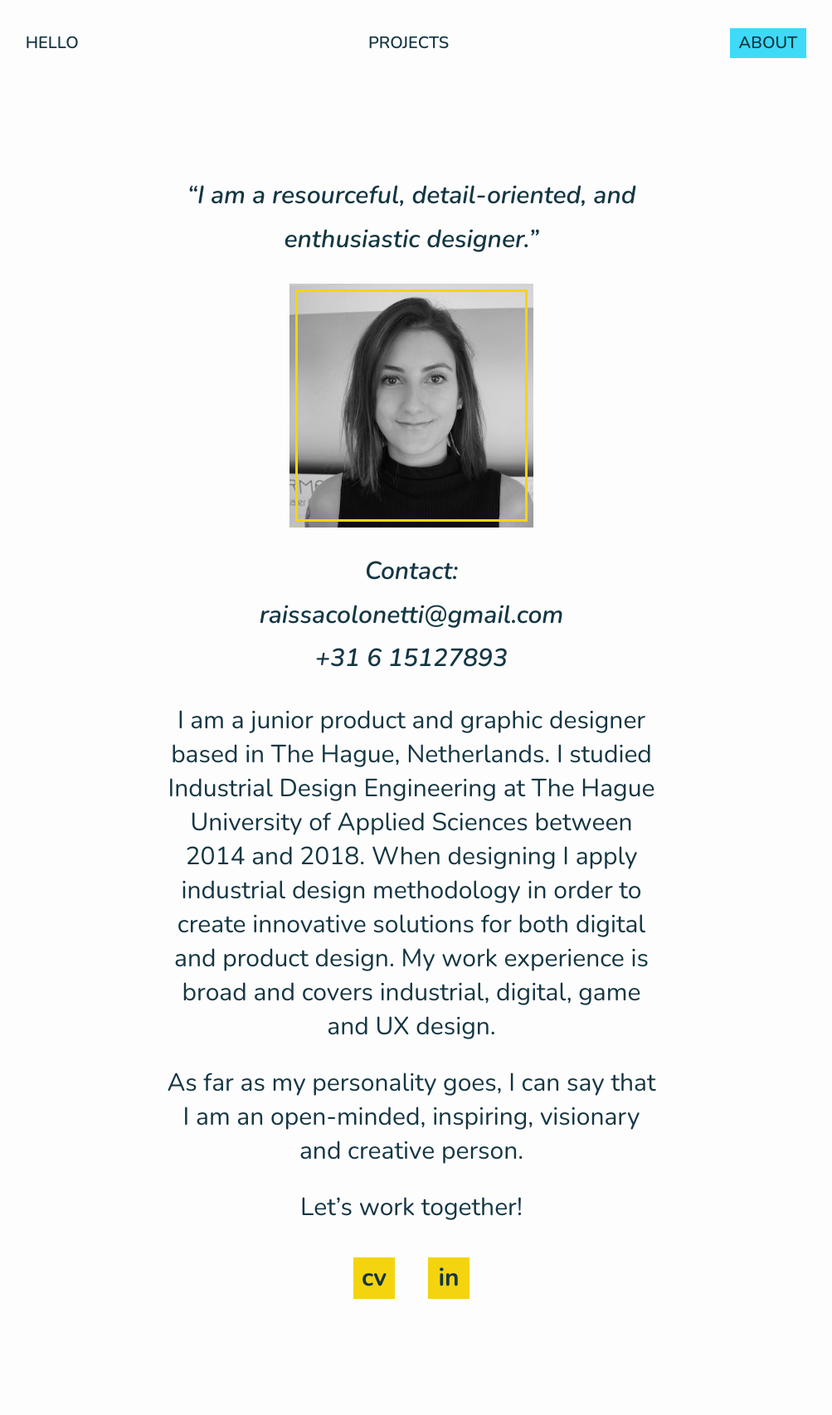
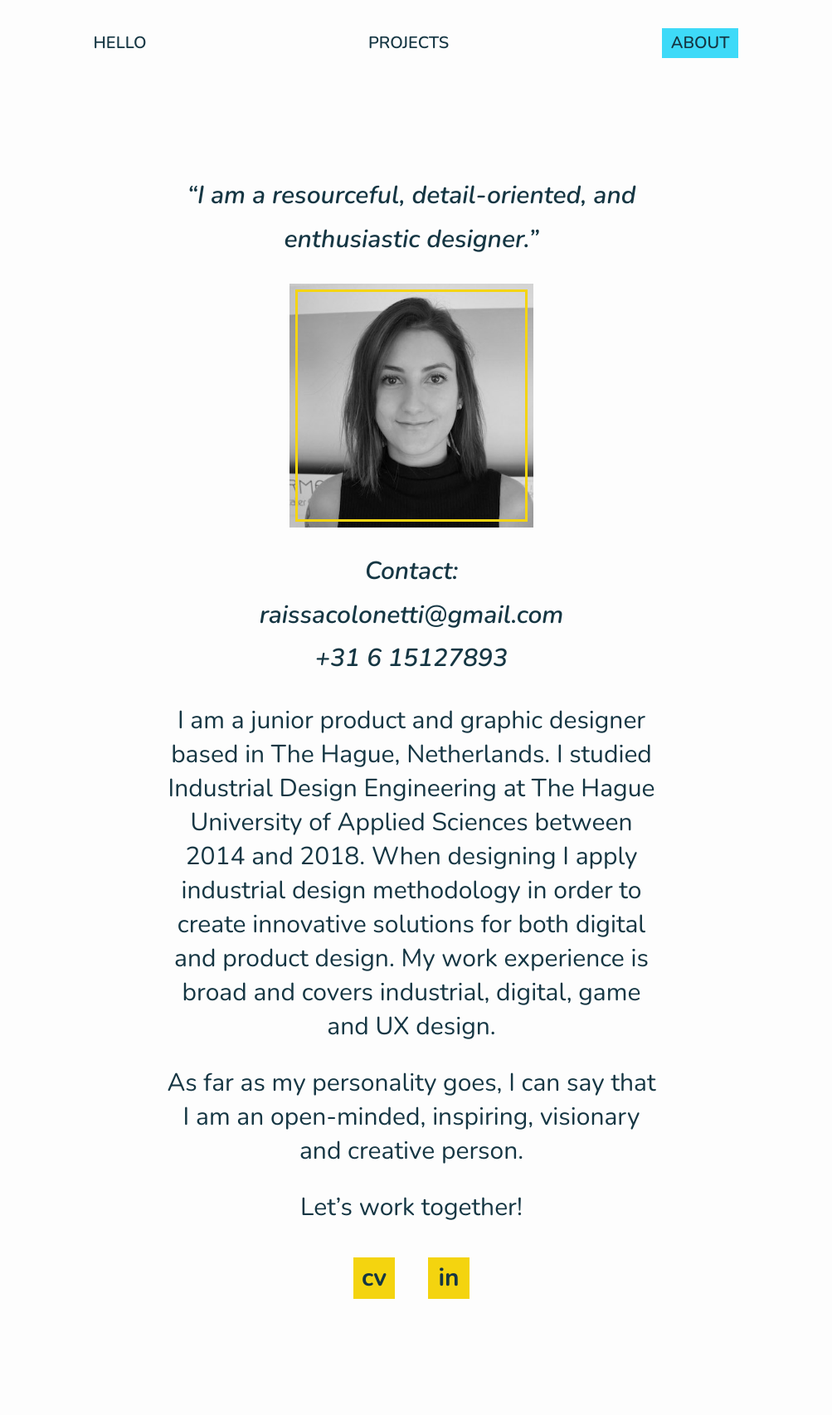
Before and after one commit to NunoAlexandre/raissacolonetti.github.io, a Jekyll site: the page built from about.html, in a window 1280 px wide. Shown: the whole page at 83% size, without its empty margins (144-1147 px from the left). Built offline with Jekyll 4.4.1, drawn with Linux system fonts in a browser that asks for light colours.

Commit message:
Space menu links with 'space-evenly'
Instead of 'space-around'. This reduces the space between the links,
making them more centered, which is exactly the new design requirement.

```diff
--- a/_sass/_layout.scss
+++ b/_sass/_layout.scss
@@ -11,7 +11,7 @@
     line-height: normal;
     padding: 2em 0 0 0;
     display: flex;
-    justify-content: space-around;
+    justify-content: space-evenly;
 
     .menu-icon {
         display: none;
```
